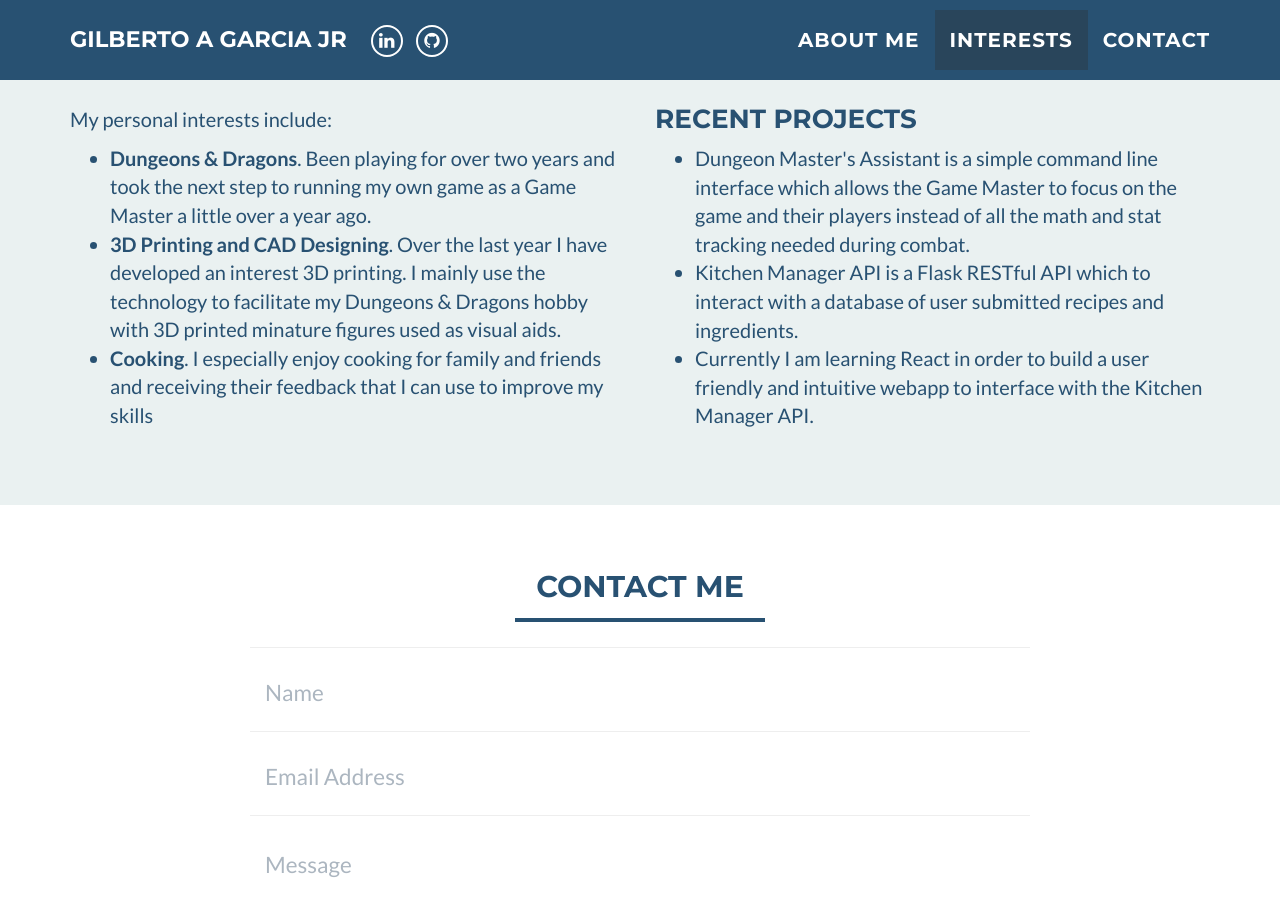
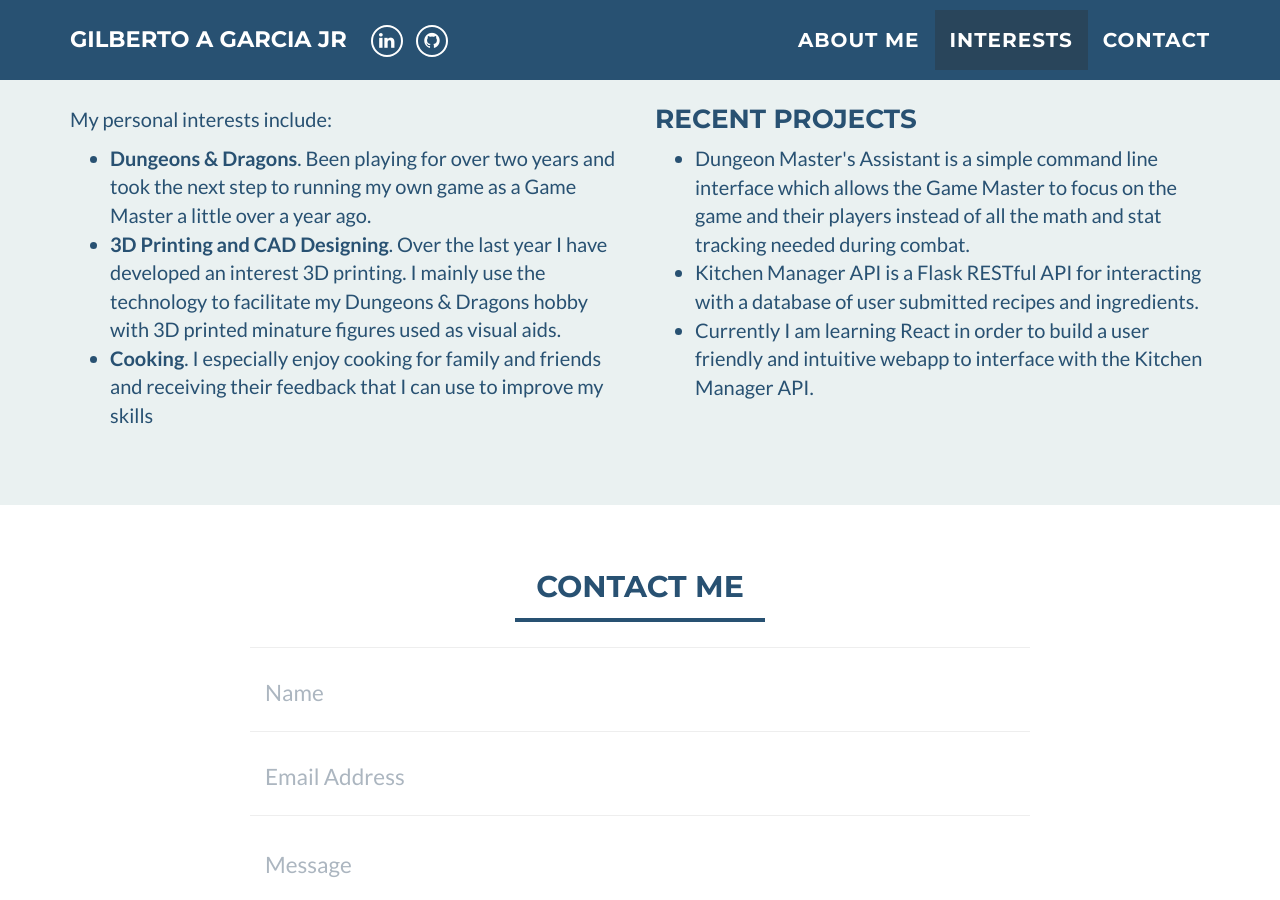
Before and after one commit to CaptainOmNoms/CaptainOmNoms.github.io, a Jekyll site: the page built from index.html, in a window 1280 px wide and 900 px high, scrolled down 1289 px. Built offline with Jekyll 4.4.1, drawn with Linux system fonts in a browser that asks for light colours.

Commit message:
Update interests.html

```diff
--- a/_includes/interests.html
+++ b/_includes/interests.html
@@ -30,7 +30,7 @@
 				Dungeon Master's Assistant is a simple command line interface which allows the Game Master to focus on the game and their players instead of all the math and stat tracking needed during combat.
     		</li>
   			<li>
-				Kitchen Manager API is a Flask RESTful API which to interact with a database of user submitted recipes and ingredients. <!--The backend api code can be found <a her="https://github.com/CaptainOmNoms/kitchen_manager_api">here</a>-->
+				Kitchen Manager API is a Flask RESTful API for interacting with a database of user submitted recipes and ingredients. <!--The backend api code can be found <a her="https://github.com/CaptainOmNoms/kitchen_manager_api">here</a>-->
   			</li>
 			<li>
 				Currently I am learning React in order to build a user friendly and intuitive webapp to interface with the Kitchen Manager API.
```
